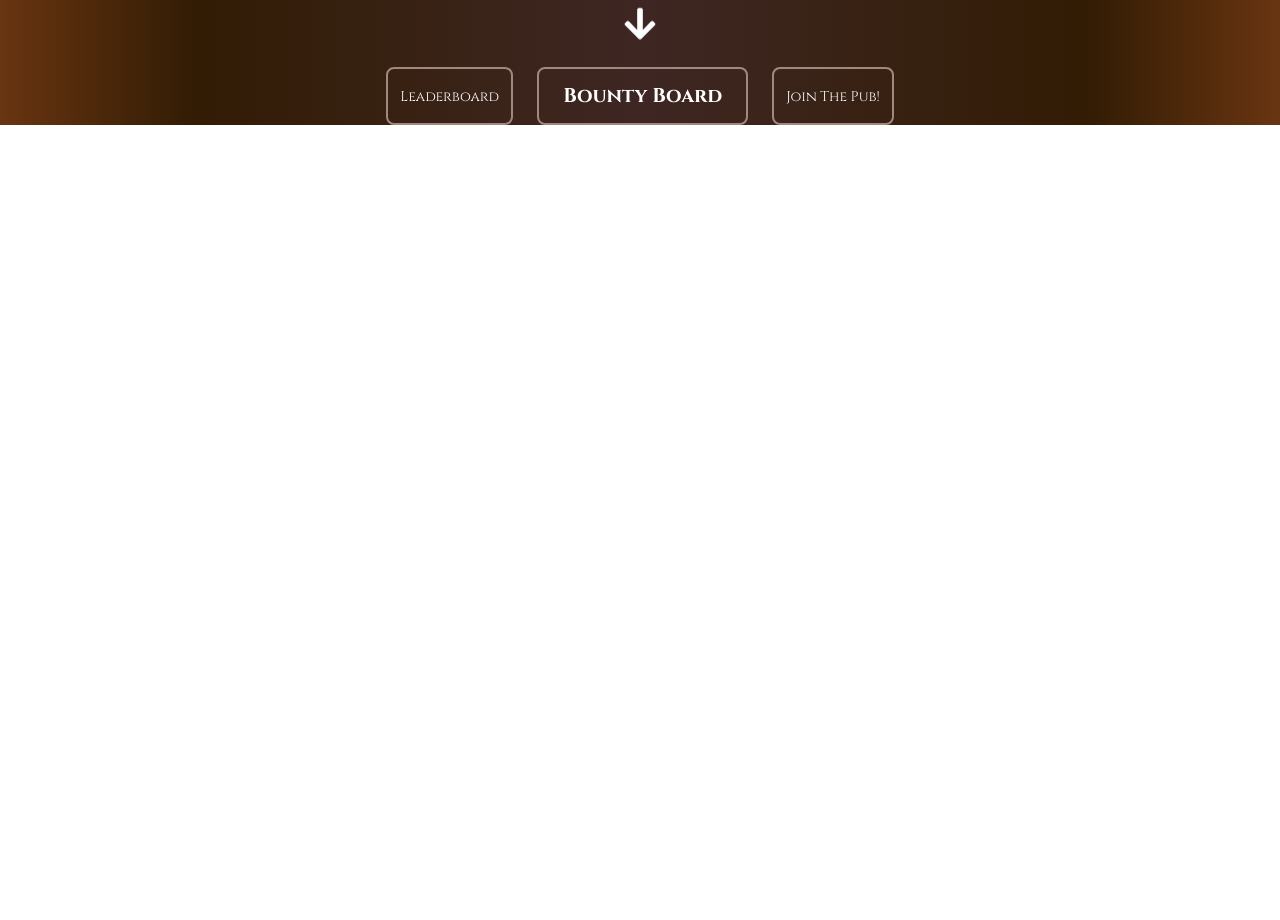
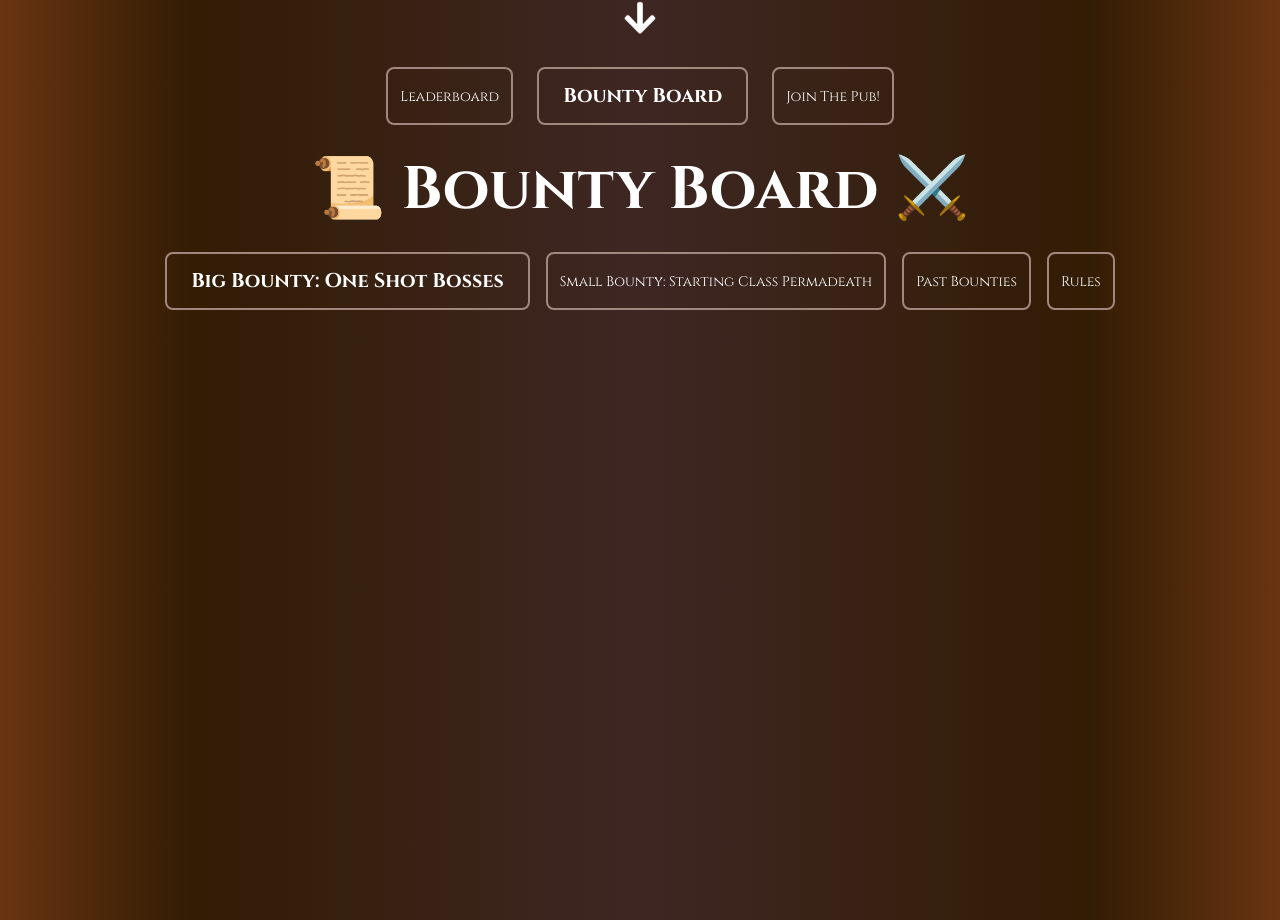
Before and after one commit to daincoding/bountypub, a React (Vite) app: page / in a window 1280 px wide. Shown: the part 680-1600 px from the top of the page. Before the commit the page ends 805 px from the top, so only its background shows below. Built offline with nearby package versions, Linux system fonts and the light colour scheme.

Commit message:
Created Buttons for the BountyBoard sections

```diff
--- a/src/App.jsx
+++ b/src/App.jsx
@@ -1,11 +1,13 @@
 import React from "react";
 import "./index.css";
 import HeroSection from "./Components/HeroSection";
+import BountyBoard from "./Components/BountyBoard";
 
 const App = () => {
   return (
     <div className="bg-bg-dark min-h-screen">
       <HeroSection />
+      <BountyBoard />
     </div>
   );
 };
--- /dev/null
+++ b/src/Components/BigBountyButton.jsx
@@ -0,0 +1,14 @@
+import React from "react";
+
+const BigBountyButton = ({ label = "Big Bounty: XXX", onClick }) => {
+  return (
+    <button
+      className="btn btn-large"
+      onClick={onClick}
+    >
+      {label}
+    </button>
+  );
+};
+
+export default BigBountyButton;
--- /dev/null
+++ b/src/Components/BountyBoard.jsx
@@ -0,0 +1,30 @@
+import React from "react";
+import BigBountyButton from "./BigBountyButton";
+import SmallBountyButton from "./SmallBountyButton";
+import SimpleButton from "./SimpleButton";
+
+const BountyBoard = () => {
+  return (
+    <section
+      id="bounty-board"
+      className="flex flex-col items-center h-screen bg-bg-dark text-text-primary px-4 pt-10"
+    >
+      {/* Title at the Top */}
+      <h2 className="text-4xl md:text-6xl font-bold mb-8 flex items-center space-x-4">
+        <span role="img" aria-label="scroll">📜</span>
+        <span>Bounty Board</span>
+        <span role="img" aria-label="crossed-swords">⚔️</span>
+      </h2>
+
+      {/* Navigation Buttons with Improved Spacing */}
+      <div className="flex flex-wrap justify-center gap-4">
+        <BigBountyButton label="Big Bounty: One Shot Bosses" />
+        <SmallBountyButton label="Small Bounty: Starting Class Permadeath" />
+        <SimpleButton label="Past Bounties" />
+        <SimpleButton label="Rules" />
+      </div>
+    </section>
+  );
+};
+
+export default BountyBoard;
--- /dev/null
+++ b/src/Components/SimpleButton.jsx
@@ -0,0 +1,14 @@
+import React from "react";
+
+const SimpleButton = ({ label, onClick }) => {
+  return (
+    <button
+      className="btn btn-small"
+      onClick={onClick}
+    >
+      {label}
+    </button>
+  );
+};
+
+export default SimpleButton;
--- /dev/null
+++ b/src/Components/SmallBountyButton.jsx
@@ -0,0 +1,14 @@
+import React from "react";
+
+const SmallBountyButton = ({ label = "Small Bounty: XXX", onClick }) => {
+  return (
+    <button
+      className="btn btn-small"
+      onClick={onClick}
+    >
+      {label}
+    </button>
+  );
+};
+
+export default SmallBountyButton;
```
